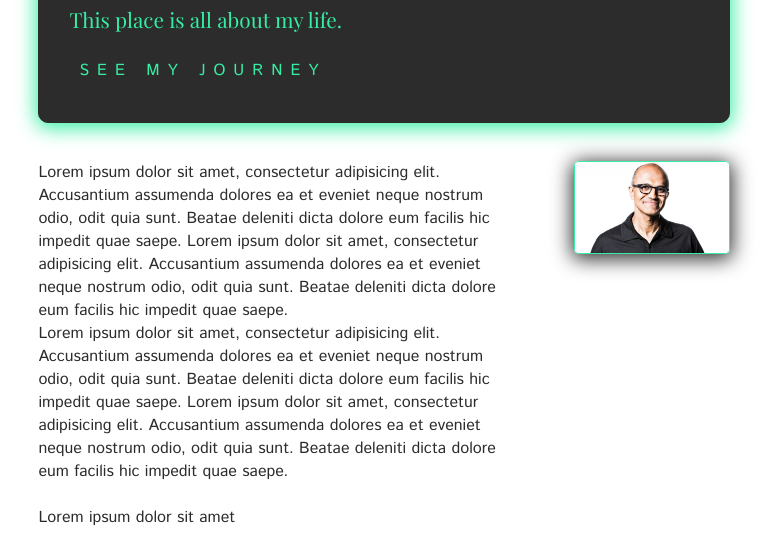
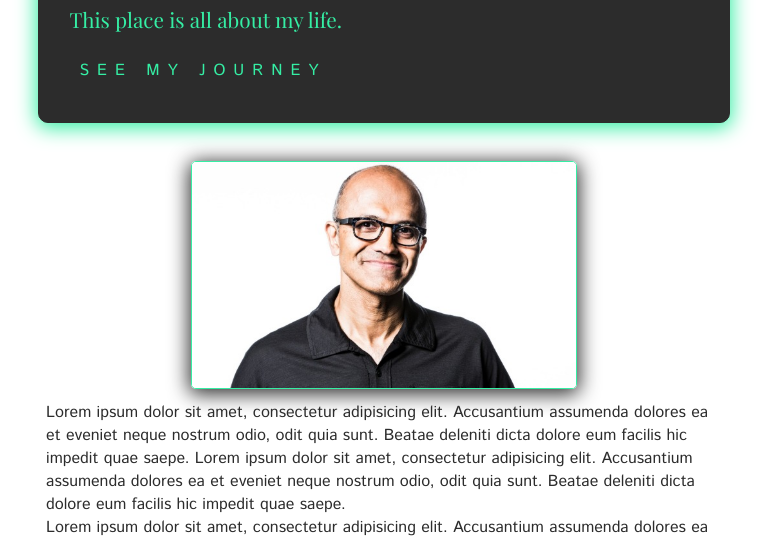
Before and after one commit to sd-deep/front-end, a plain HTML site: page index.html in a window 768 px wide. Shown: the part 371-910 px from the top of the page. Drawn offline with nearby package versions, Linux system fonts and the light colour scheme.

Commit message:
media-queries-and-flexbox

```diff
--- a/index.css
+++ b/index.css
@@ -6,7 +6,8 @@ body {
   padding: 0; }
 
 .container {
-  display: block;
+  display: flex;
+  flex-direction: column;
   margin: 5vw; }
 
 .banner .card {
@@ -14,7 +15,8 @@ body {
   border: 1px solid #2c2c2c;
   border-radius: 10px;
   box-shadow: 0px 3px 20px 2px #35eea4;
-  display: block;
+  display: flex;
+  flex-direction: column;
   }
   .banner .card .heading {
     color: #35eea4;
@@ -46,23 +48,24 @@ body {
       box-shadow: 0 3px 20px 0 #35eea4; }
 
 .row {
-  display: block;
+  display: flex;
+  flex-direction: row;
+  margin-top: 5vw;
 
-  margin-top: 5vw; }
+ }
 
-  .row .my-image {
+  .my-image {
     border: 1px solid #35eea4;
     border-radius: 5px;
     box-shadow: 0px 3px 20px 2px #2c2c2c;
-    width: 20vw;
-    float: right;
+    width: 30vw;
+
   }
 
 .paragraph {
-  float: left;
   color: #2c2c2c;
   font-family: "Istok Web", sans-serif;
-  width: 60vw;
+  margin : 1vw;
 }
 
 .icon-group {
@@ -70,3 +73,33 @@ body {
   .icon-group .icon {
     margin-right: 2vw;
     width: 5vw; }
+
+@media only screen and (max-width: 768px) and (min-width :480px){
+
+  .row{
+    align-items: center;
+    flex-direction: column;
+
+  }
+  .row .image{
+    order: -1;
+    justify-content: center;
+  }
+  .my-image{
+    width:50vw;
+}
+}
+@media only screen and (max-width:480px){
+
+      .row{
+        flex-direction: column;
+        align-items: center;
+
+      }
+      .row .image{
+        order: -1;
+      }
+      .my-image{
+        width:50vw;
+    }
+}
```
